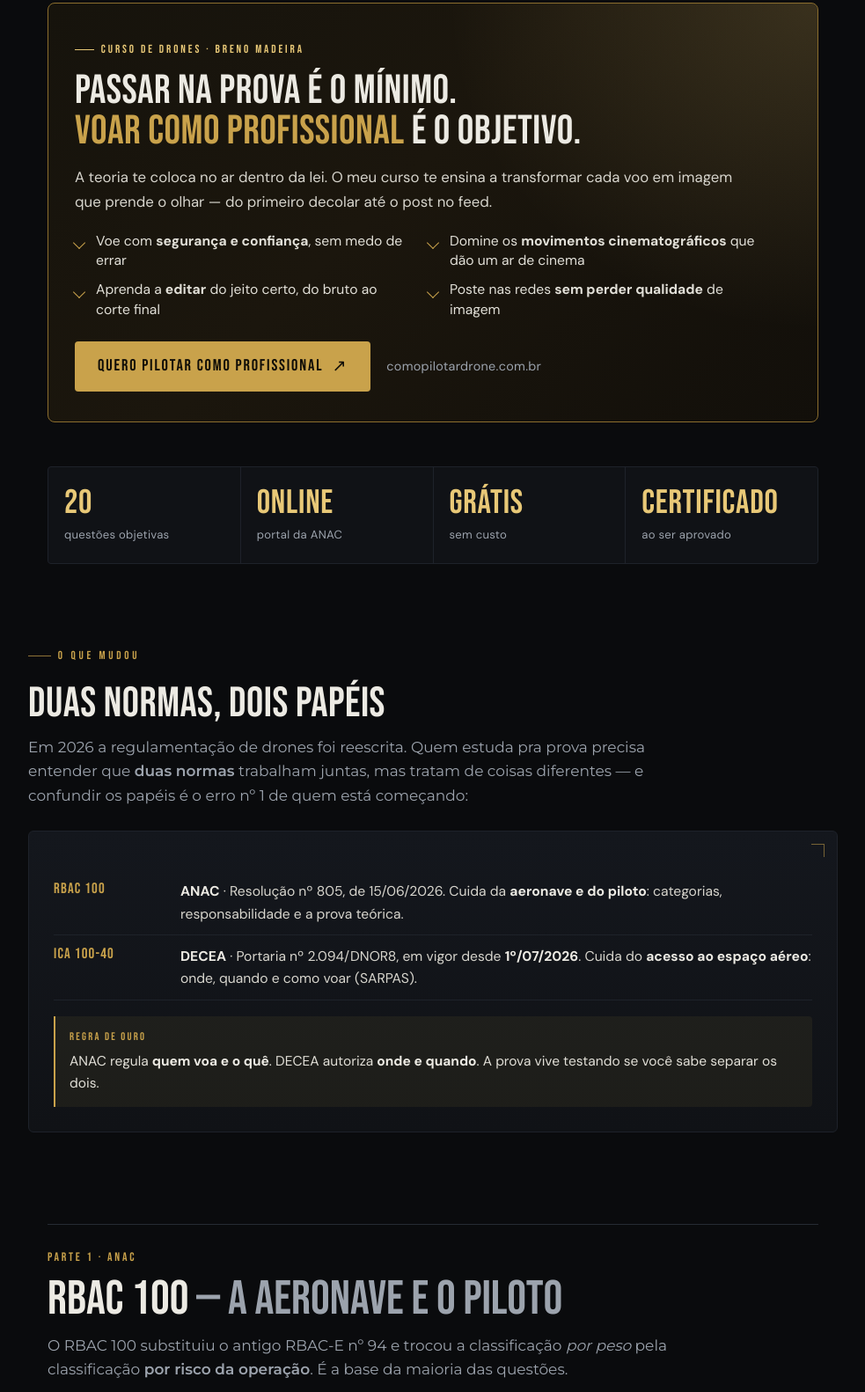
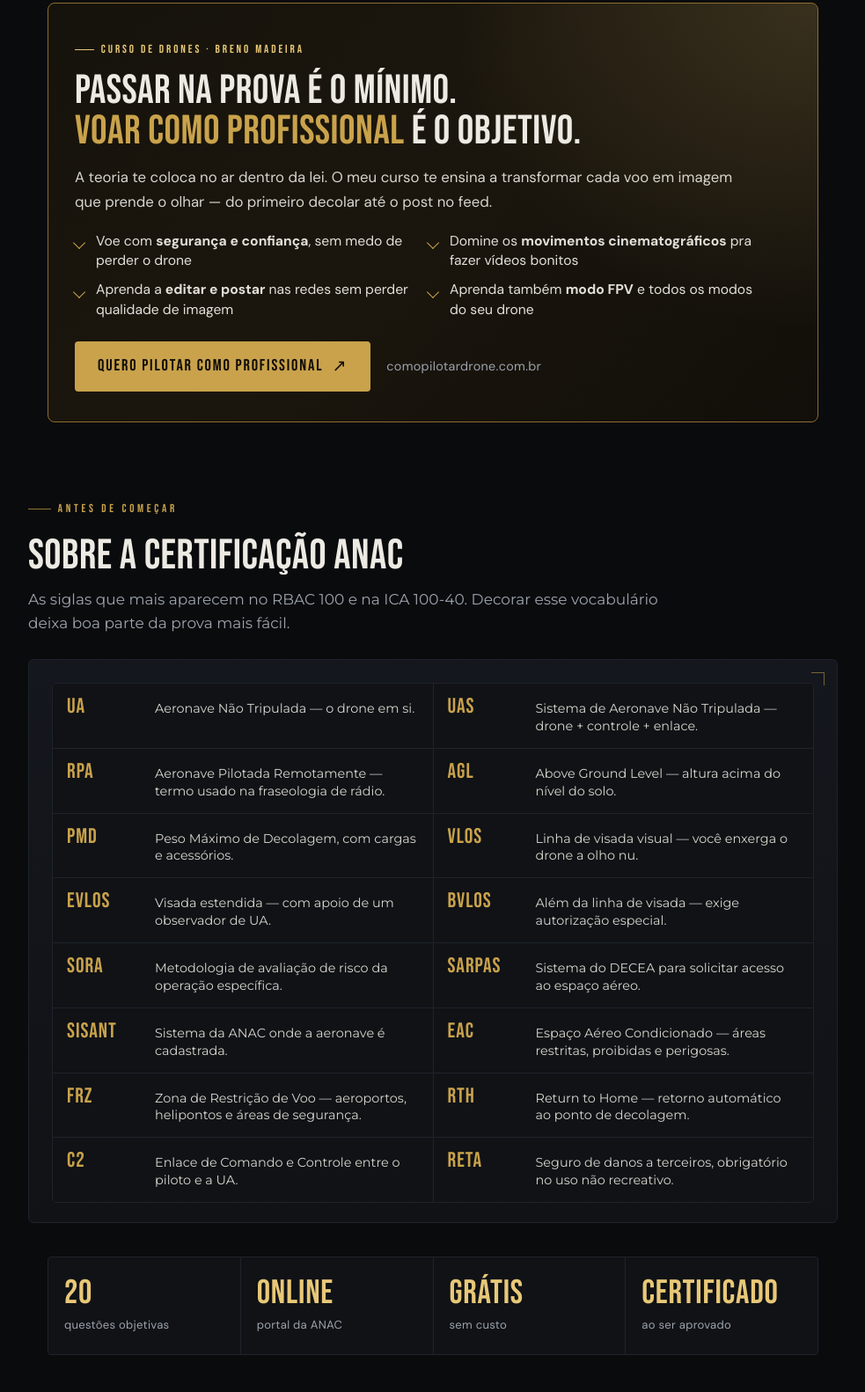
Before and after one commit to brenomadeira88/guiadedrones, a plain HTML site: page prova/index.html in a window 1280 px wide. Shown: the part 707-2289 px from the top of the page at 88% size, without its empty margins (148-1131 px from the left). Drawn offline with Linux system fonts and the light colour scheme.

Commit message:
Add files via upload

```diff
--- a/prova/index.html
+++ b/prova/index.html
@@ -95,6 +95,14 @@
   .offer .btn .a{font-size:1.2rem;}
   .offer .urlnote{font-family:"DM Sans",sans-serif;color:var(--paper-dim);font-size:.9rem;letter-spacing:.02em;}
 
+  /* GLOSSARY */
+  .glossary{position:relative;background:linear-gradient(180deg,var(--panel),var(--ink-2));border:1px solid var(--line-soft);border-radius:6px;padding:26px 26px 22px;overflow:hidden;}
+  .glossary::before{content:"";position:absolute;top:14px;right:14px;width:14px;height:14px;border-top:1.5px solid var(--gold);border-right:1.5px solid var(--gold);opacity:.55;}
+  .gl-grid{display:grid;grid-template-columns:1fr 1fr;gap:1px;background:var(--line-soft);border:1px solid var(--line-soft);border-radius:5px;overflow:hidden;}
+  .gl{background:var(--ink-2);padding:14px 16px;display:flex;gap:14px;align-items:baseline;}
+  .gl .sig{font-family:"Bebas Neue",sans-serif;font-size:1.5rem;line-height:1;color:var(--gold);letter-spacing:.04em;flex:none;min-width:86px;}
+  .gl .mean{font-family:"Montserrat",sans-serif;font-size:.9rem;color:#D7D5CD;line-height:1.38;}
+
   /* FACTS */
   .facts{display:grid;grid-template-columns:repeat(4,1fr);gap:1px;background:var(--line-soft);border:1px solid var(--line-soft);border-radius:4px;overflow:hidden;margin:8px 0 56px;}
   .fact{background:var(--ink-2);padding:22px 18px;}
@@ -183,6 +191,8 @@
     .offer{padding:28px 22px;}
     .offer ul{grid-template-columns:1fr;}
     .offer .btn{width:100%;justify-content:center;}
+    .gl-grid{grid-template-columns:1fr;}
+    .gl .sig{min-width:74px;}
   }
   @media (prefers-reduced-motion:reduce){
     .reveal{opacity:1;transform:none;transition:none;}
@@ -211,15 +221,44 @@
       <h3>Passar na prova é o mínimo.<br><span>Voar como profissional</span> é o objetivo.</h3>
       <p class="lede">A teoria te coloca no ar dentro da lei. O meu curso te ensina a transformar cada voo em imagem que prende o olhar — do primeiro decolar até o post no feed.</p>
       <ul>
-        <li>Voe com <strong>segurança e confiança</strong>, sem medo de errar</li>
-        <li>Domine os <strong>movimentos cinematográficos</strong> que dão um ar de cinema</li>
-        <li>Aprenda a <strong>editar</strong> do jeito certo, do bruto ao corte final</li>
-        <li>Poste nas redes <strong>sem perder qualidade</strong> de imagem</li>
+        <li>Voe com <strong>segurança e confiança</strong>, sem medo de perder o drone</li>
+        <li>Domine os <strong>movimentos cinematográficos</strong> pra fazer vídeos bonitos</li>
+        <li>Aprenda a <strong>editar e postar</strong> nas redes sem perder qualidade de imagem</li>
+        <li>Aprenda também <strong>modo FPV</strong> e todos os modos do seu drone</li>
       </ul>
       <div class="btnrow">
         <a class="btn" href="https://www.comopilotardrone.com.br" target="_blank" rel="noopener">Quero pilotar como profissional <span class="a">↗</span></a>
         <span class="urlnote">comopilotardrone.com.br</span>
       </div>
+    </div>
+  </div>
+</section>
+
+<!-- GLOSSARY -->
+<section class="section wrap">
+  <div class="section-head reveal">
+    <div class="eyebrow">Antes de começar</div>
+    <h2>Sobre a certificação ANAC</h2>
+    <p>As siglas que mais aparecem no RBAC 100 e na ICA 100-40. Decorar esse vocabulário deixa boa parte da prova mais fácil.</p>
+  </div>
+  <div class="glossary reveal">
+    <div class="gl-grid">
+      <div class="gl"><span class="sig">UA</span><span class="mean">Aeronave Não Tripulada — o drone em si.</span></div>
+      <div class="gl"><span class="sig">UAS</span><span class="mean">Sistema de Aeronave Não Tripulada — drone + controle + enlace.</span></div>
+      <div class="gl"><span class="sig">RPA</span><span class="mean">Aeronave Pilotada Remotamente — termo usado na fraseologia de rádio.</span></div>
+      <div class="gl"><span class="sig">AGL</span><span class="mean">Above Ground Level — altura acima do nível do solo.</span></div>
+      <div class="gl"><span class="sig">PMD</span><span class="mean">Peso Máximo de Decolagem, com cargas e acessórios.</span></div>
+      <div class="gl"><span class="sig">VLOS</span><span class="mean">Linha de visada visual — você enxerga o drone a olho nu.</span></div>
+      <div class="gl"><span class="sig">EVLOS</span><span class="mean">Visada estendida — com apoio de um observador de UA.</span></div>
+      <div class="gl"><span class="sig">BVLOS</span><span class="mean">Além da linha de visada — exige autorização especial.</span></div>
+      <div class="gl"><span class="sig">SORA</span><span class="mean">Metodologia de avaliação de risco da operação específica.</span></div>
+      <div class="gl"><span class="sig">SARPAS</span><span class="mean">Sistema do DECEA para solicitar acesso ao espaço aéreo.</span></div>
+      <div class="gl"><span class="sig">SISANT</span><span class="mean">Sistema da ANAC onde a aeronave é cadastrada.</span></div>
+      <div class="gl"><span class="sig">EAC</span><span class="mean">Espaço Aéreo Condicionado — áreas restritas, proibidas e perigosas.</span></div>
+      <div class="gl"><span class="sig">FRZ</span><span class="mean">Zona de Restrição de Voo — aeroportos, helipontos e áreas de segurança.</span></div>
+      <div class="gl"><span class="sig">RTH</span><span class="mean">Return to Home — retorno automático ao ponto de decolagem.</span></div>
+      <div class="gl"><span class="sig">C2</span><span class="mean">Enlace de Comando e Controle entre o piloto e a UA.</span></div>
+      <div class="gl"><span class="sig">RETA</span><span class="mean">Seguro de danos a terceiros, obrigatório no uso não recreativo.</span></div>
     </div>
   </div>
 </section>
```
